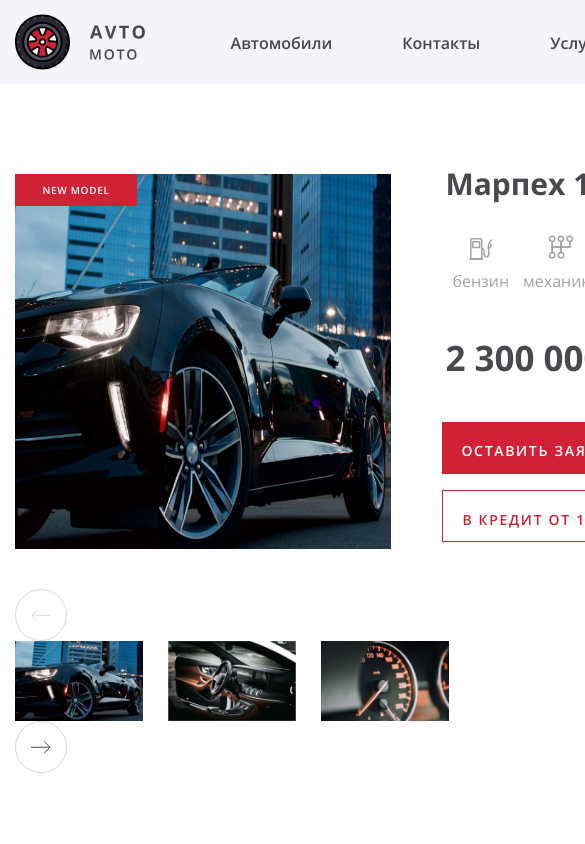
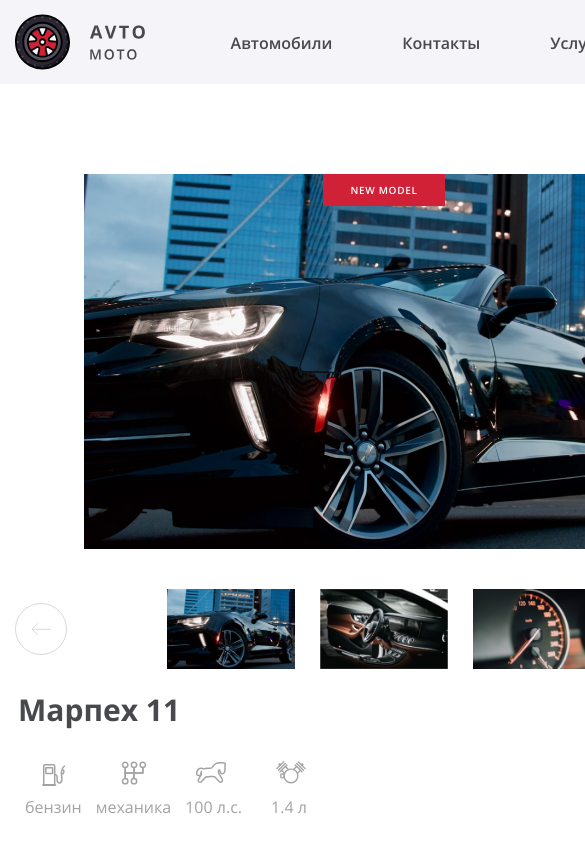
Before and after one commit to Juliet94/Ageeva_avtomoto, a React (Create React App) app: page / in a window 390 px wide. Shown: the top 844 px of the page, 585 px wide, since content can reach past the window. Built offline with nearby package versions, Linux system fonts and the light colour scheme; a web font is replaced by a local one.

Commit message:
Добавит адаптивность главной

```diff
--- a/src/components/avto-info/avto-info.module.scss
+++ b/src/components/avto-info/avto-info.module.scss
@@ -13,6 +13,10 @@
   margin-top: -11px;
   margin-left: 3px;
   margin-bottom: 50px;
+
+  @media (max-width: 1200px) {
+    margin-top: 20px;
+  }
 }
 
 .list {
--- a/src/components/main-page/main-page.module.scss
+++ b/src/components/main-page/main-page.module.scss
@@ -27,4 +27,8 @@
   display: grid;
   grid-column-gap: 51px;
   grid-template-columns: 51% 49%;
+
+  @media (max-width: 1200px) {
+    grid-template-columns: 1fr;
+  }
 }
--- a/src/components/slider/slider.module.scss
+++ b/src/components/slider/slider.module.scss
@@ -4,6 +4,10 @@
   flex-direction: column;
   width: 100%;
   position: relative;
+
+  @media (max-width: 1200px) {
+    align-items: center;
+  }
 }
 
 .label {
```
Also changed, not shown: src/assets/images/star.svg (added).
